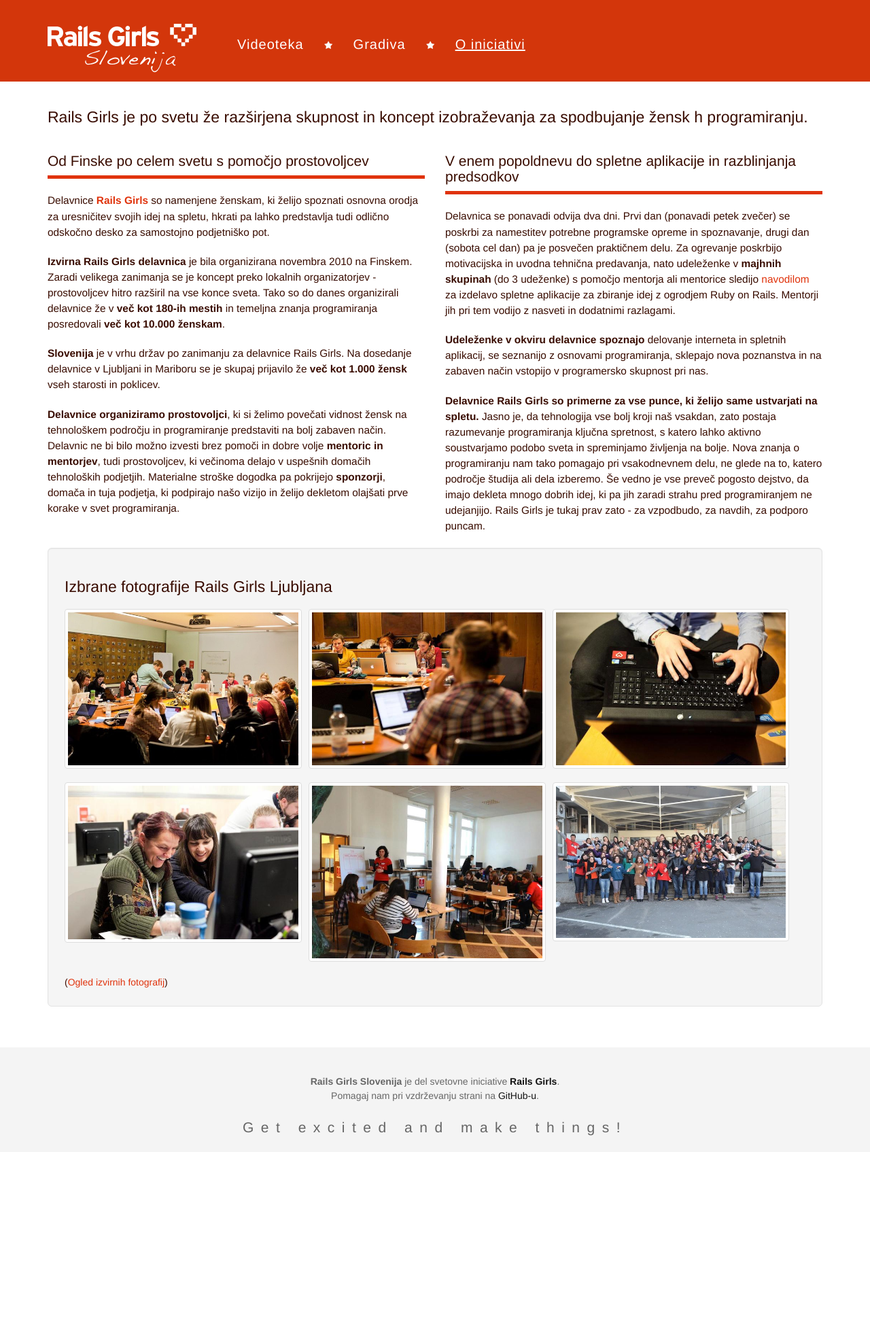
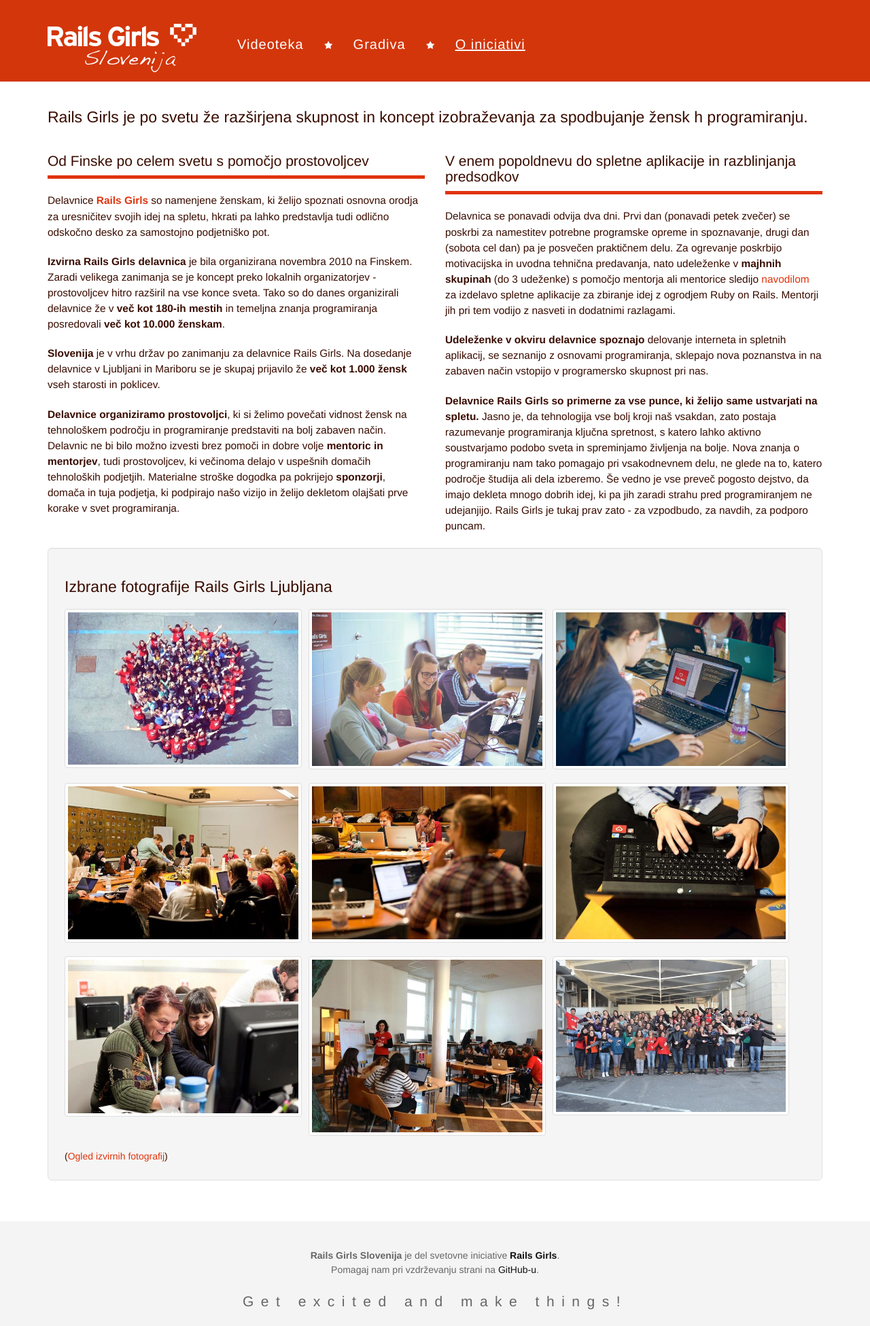
Before and after one commit to railsgirls-si/railsgirls-si.github.io, a Jekyll site: the page built from iniciativa/index.html, in a window 1280 px wide. Shown: the whole page at 68% size. Built offline with Jekyll 4.4.1, drawn with Linux system fonts in a browser that asks for light colours; Markdown is read by kramdown in place of the engine named in the settings; before the commit the page ends 1695 px from its top, so only the background shows below that.

Commit message:
add recent photos to showcase

```diff
--- a/iniciativa/index.html
+++ b/iniciativa/index.html
@@ -24,6 +24,12 @@ title: O iniciativi
 	<h2>Izbrane fotografije Rails Girls Ljubljana</h2>
 	<div class="row">
 		<div class="col-sm-12" id="photos">
+			<a href="/images/RailsGirlsLjubljana-Maj_2014-FRI.jpg" rel="lightbox-journey" title="Ljubljana, 10. maj 2014, &copy;FRI">
+				<img src="/images/RailsGirlsLjubljana-Maj_2014-FRI.jpg" class="thumbnail"/></a>
+			<a href="/images/RailsGirlsLjubljana-Maj_2014-HanaJosic-1.jpg" rel="lightbox-journey" title="Ljubljana, 10. maj 2014, &copy;Hana Jošić">
+				<img src="/images/RailsGirlsLjubljana-Maj_2014-HanaJosic-1.jpg" class="thumbnail"/></a>
+			<a href="/images/RailsGirlsLjubljana-Maj_2014-HanaJosic-2.jpg" rel="lightbox-journey" title="Ljubljana, 10. maj 2014, &copy;Hana Jošić">
+				<img src="/images/RailsGirlsLjubljana-Maj_2014-HanaJosic-2.jpg" class="thumbnail"/></a>
 			<a href="/images/RailsGirlsLjubljana-December_2012-KatarinaJazbec-1.jpg" rel="lightbox-journey" title="Ljubljana, 14. - 15. december 2012, &copy;Katarina Jazbec">
 				<img src="/images/RailsGirlsLjubljana-December_2012-KatarinaJazbec-1.jpg" class="thumbnail"/></a>
 			<a href="/images/RailsGirlsLjubljana-December_2012-KatarinaJazbec-2.jpg" rel="lightbox-journey" title="Ljubljana, 14. - 15. december 2012, &copy;Katarina Jazbec">
```
Also changed, not shown: images/RailsGirlsLjubljana-Maj_2014-FRI.jpg (added), images/RailsGirlsLjubljana-Maj_2014-HanaJosic-1.jpg (added), images/RailsGirlsLjubljana-Maj_2014-HanaJosic-2.jpg (added).
